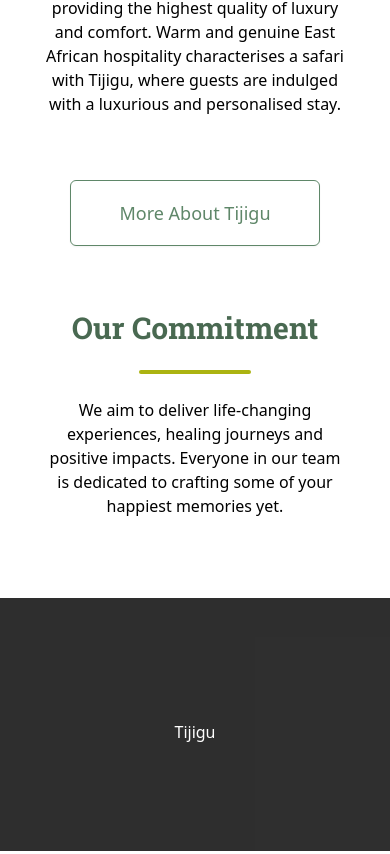
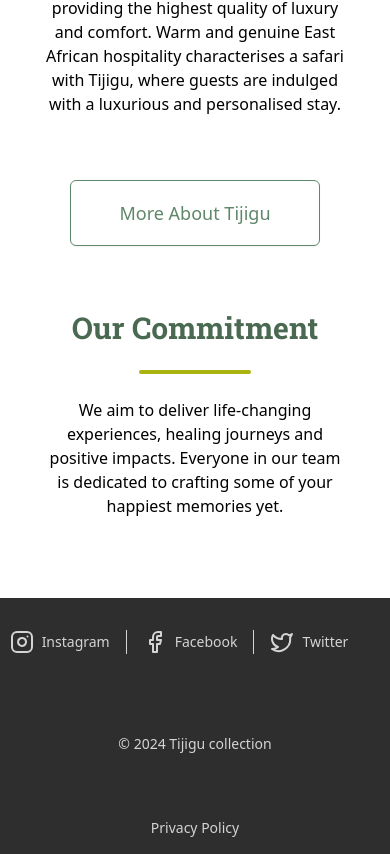
Before and after one commit to DreMukare/mara-hotels-poc, a React (Vite) app: page / in a window 390 px wide. Shown: the part 634-1488 px from the top of the page. Built offline with nearby package versions, Linux system fonts and the light colour scheme.

Commit message:
feat(footer): added responsive footer

```diff
--- a/src/components/common/Footer.tsx
+++ b/src/components/common/Footer.tsx
@@ -1,7 +1,135 @@
+import { Facebook, Instagram, Mail, Phone, Twitter } from "lucide-react";
+import { Link } from "react-router-dom";
+import Divider from "./Divider";
+import CopySection from "./CopySection";
+
 const Footer = () => {
   return (
-    <div className="h-[100%] w-[100%] flex items-center justify-center text-white">
-      Tijigu
+    <div className="text-sm h-[100%] w-[85%] mx-auto text-neutral-300 bg-contain bg-center bg-no-repeat flex flex-col justify-center gap-20 md:gap-15 py-4">
+      <div className="hidden md:block">
+        <div className="flex justify-between">
+          <div>
+            <p className="mb-2">ANY QUESTIONS</p>
+            <span className="flex">
+              <FooterSocialMediaLink icon={<Phone />} text="+254 000 000000" />
+              <FooterSocialMediaLink
+                icon={<Mail />}
+                text="reservations@tijigu.com"
+              />
+            </span>
+          </div>
+          <div className="w-max">
+            <p className="mb-2 text-right mr-3">STAY CONNECTED</p>
+            <FooterSocialMediaLinkRow />
+          </div>
+        </div>
+        <Divider
+          width="w-[100%]"
+          marginY="my-2"
+          color="bg-neutral-500"
+          thickness="h-[0.5px]"
+          moreClasses="hidden md:block"
+        />
+      </div>
+      <div className="w-[100%] flex justify-center md:hidden">
+        <FooterSocialMediaLinkRow />
+      </div>
+      <PartnersSection />
+      <div className="w-[100%]">
+        <Divider
+          width="w-[100%]"
+          marginY="my-2"
+          color="bg-neutral-500"
+          thickness="h-[0.5px]"
+          moreClasses="hidden md:block"
+        />
+        <div className="flex flex-col gap-16 text-center md:flex-row md:justify-between md:w-[100%]">
+          <p>&copy; 2024 Tijigu collection</p>
+          <Link to="#">
+            <p className="hover:text-gold-200">Privacy Policy</p>
+          </Link>
+        </div>
+      </div>
+    </div>
+  );
+};
+
+const FooterSocialMediaLinkRow = () => {
+  return (
+    <div className="flex space-between justify-center items-center w-max">
+      <FooterSocialMediaLink icon={<Instagram />} text="Instagram" withBorder />
+      <FooterSocialMediaLink icon={<Facebook />} text="Facebook" withBorder />
+      <FooterSocialMediaLink icon={<Twitter />} text="Twitter" />
+    </div>
+  );
+};
+
+const FooterSocialMediaLink = (props: {
+  icon: React.ReactNode;
+  text: string;
+  withBorder?: boolean;
+}) => {
+  return (
+    <Link to="#">
+      <span
+        className={`flex items-center gap-2 pr-4 mr-4 md:pr-2 md:mr-2  hover:text-gold-200 hover:opacity-100 ${
+          props.withBorder
+            ? "border-neutral-300 border-r-[0.5px] md:border-r-0"
+            : ""
+        } `}
+      >
+        {props.icon}
+        <p>{props.text}</p>
+      </span>
+    </Link>
+  );
+};
+
+const PartnersSection = () => {
+  const partners = [
+    {
+      image:
+        "https://www.elewanacollection.com/images/logos/partners/anantara.png",
+      name: "Anantara",
+    },
+    {
+      image:
+        "https://www.elewanacollection.com/images/logos/partners/anantara.png",
+      name: "Anantara",
+    },
+    {
+      image:
+        "https://www.elewanacollection.com/images/logos/partners/anantara.png",
+      name: "Anantara",
+    },
+    {
+      image:
+        "https://www.elewanacollection.com/images/logos/partners/anantara.png",
+      name: "Anantara",
+    },
+  ];
+
+  return (
+    <div className="text-sm hidden md:block mb-[-6em] w-[70%] mx-auto">
+      <CopySection
+        title="Our Partners"
+        titleColor="text-neutral-300"
+        children={
+          <div className="flex gap-8 justify-between items-center">
+            {partners.map((partner, idx) => {
+              return (
+                <Link key={idx} to="#">
+                  <img
+                    src={partner.image}
+                    alt={partner.name}
+                    className="brightness-50 hover:brightness-100 ease-in-out duration-1000 transition-all"
+                  />
+                </Link>
+              );
+            })}
+          </div>
+        }
+      />
     </div>
   );
 };
--- a/src/components/layout/PageLayout.tsx
+++ b/src/components/layout/PageLayout.tsx
@@ -8,10 +8,10 @@
   return (
     <div className="h-[100%]">
       <Navbar />
-      <div className="px-8 pb-4 sm:px-12 md:px-12">
+      <div className="px-8 mx-auto pb-4 sm:px-12 md:px-12">
         <Outlet />
       </div>
-      <div className="h-[30%] px-8 pt-4 sm:px-12 md:px-12 m-auto bg-neutral-950 bg-opacity-85">
+      <div className="min-h-[30%] px-8 pt-4 sm:px-12 md:px-12 m-auto bg-neutral-950 bg-opacity-85">
         <Footer />
       </div>
       {/* <Parallax pages={1.5}>
--- a/src/pages/LandingPage.tsx
+++ b/src/pages/LandingPage.tsx
@@ -10,7 +10,7 @@
       <CopySection
         title="Welcome to the Tijigu Collection"
         children={
-          <p>
+          <p className="md:w-[94%] mx-auto">
             The Tijigu Collection of 5 resorts and hotels spread across
             Zanzibar, Shaba, the Amboseli and Nanyuki is known for it's unique
             feel and accomodation service. Tijigu crafts authentic and memorable
```
